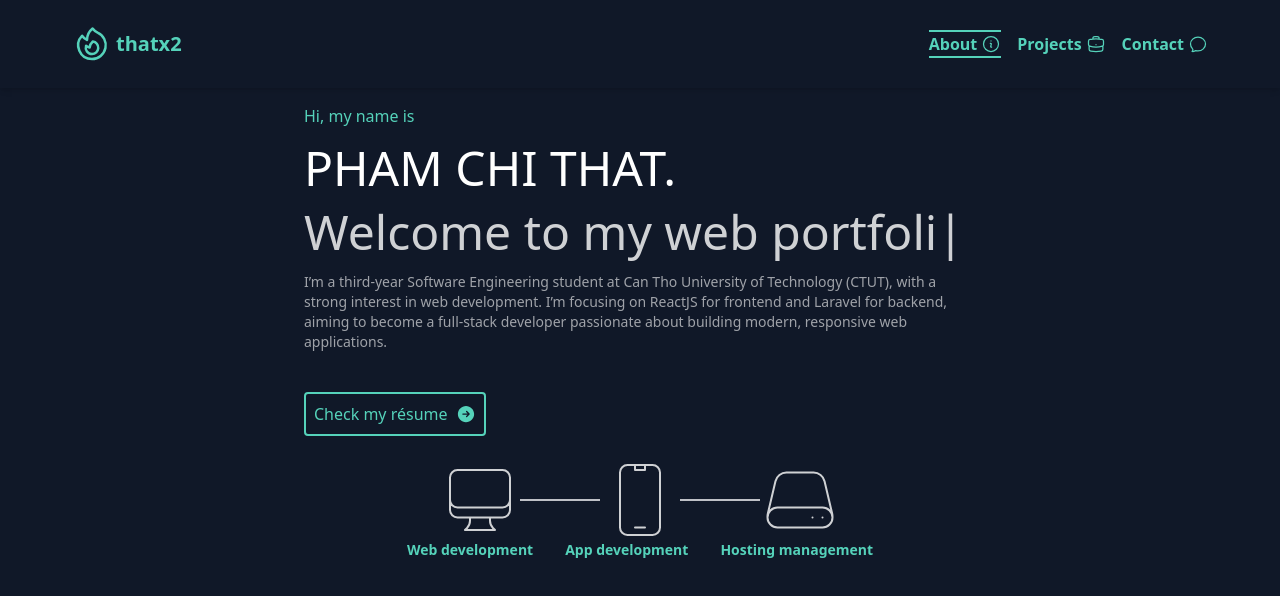
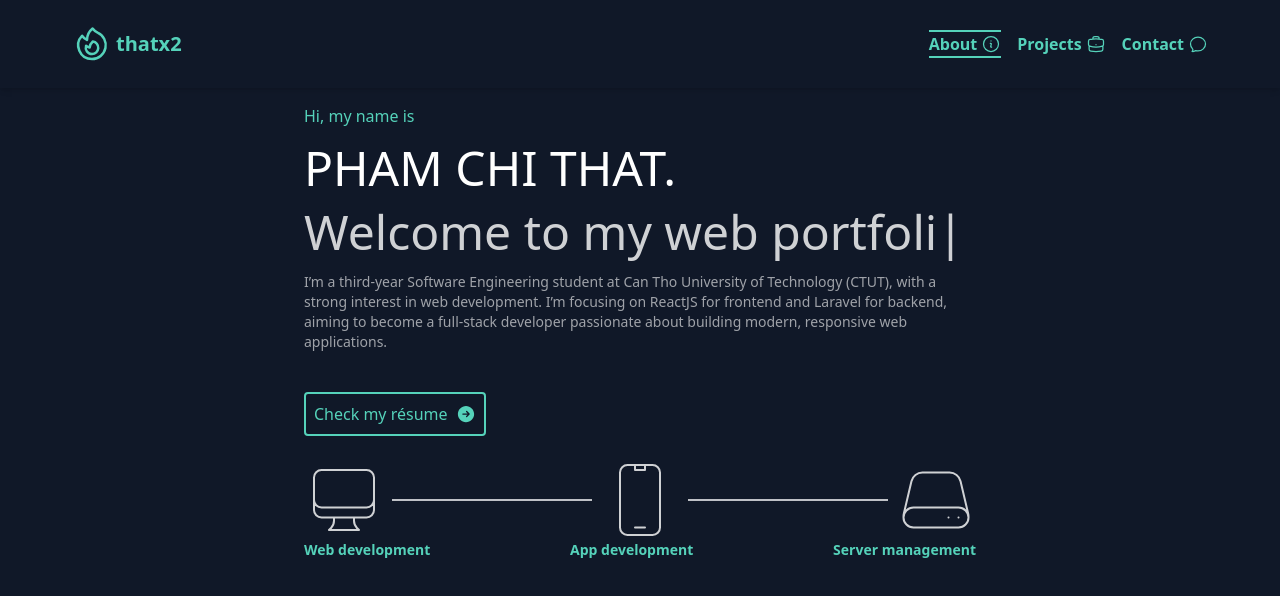
Before and after one commit to pctcurtana/portfolio, a React (Vite) app: page / in a window 1280 px wide. Shown: the top 596 px of the page. Built offline with nearby package versions, Linux system fonts and the light colour scheme.

Commit message:
fix icon

```diff
--- a/src/components/Hero.jsx
+++ b/src/components/Hero.jsx
@@ -3,7 +3,6 @@ import { ComputerDesktopIcon } from '@heroicons/react/24/outline'
 import { ServerIcon } from '@heroicons/react/24/outline'
 import { DevicePhoneMobileIcon } from '@heroicons/react/24/outline'
 import { TypeAnimation } from 'react-type-animation'
-import { Iconoir } from 'iconoir-react';
 
 export default function () {
     return(
@@ -32,17 +31,17 @@ export default function () {
                 <ArrowRightCircleIcon className='h-5 w-5 ml-2'/>
                 </button>
             </div>
-            <div className='flex items-center justify-center text-white/80'>
+            <div className='flex items-center justify-between text-white/80'>
                 <ComputerDesktopIcon className='w-20 h-20' strokeWidth={0.6}/>
-                <div className='animate-pulse w-20 h-[2px] bg-white'></div>
+                <div className='animate-pulse w-50 h-[2px] bg-white'></div>
                 <DevicePhoneMobileIcon className='w-20 h-20' strokeWidth={0.6}/>
-                <div className='animate-pulse w-20 h-[2px] bg-white'></div>
+                <div className='animate-pulse w-50 h-[2px] bg-white'></div>
                 <ServerIcon className='w-20 h-20' strokeWidth={0.6}/>
             </div>
-            <div className='flex justify-center gap-8'>
+            <div className='flex justify-between'>
                 <p className='font-bold text-xs md:text-sm'>Web development</p>
                 <p className='font-bold text-xs md:text-sm'>App development</p>
-                <p className='font-bold text-xs md:text-sm'>Hosting management</p>
+                <p className='font-bold text-xs md:text-sm'>Server management</p>
             </div>
         </div>
     )
```
